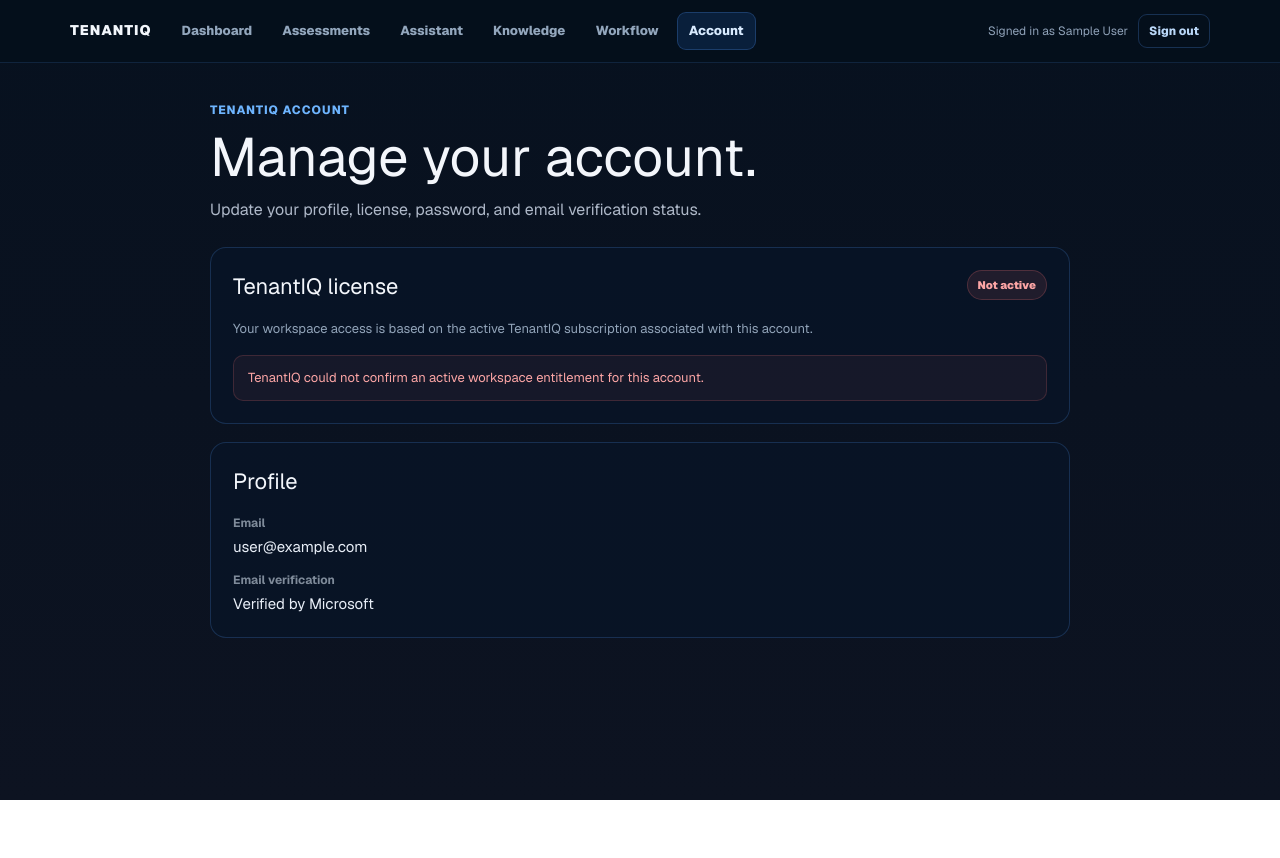
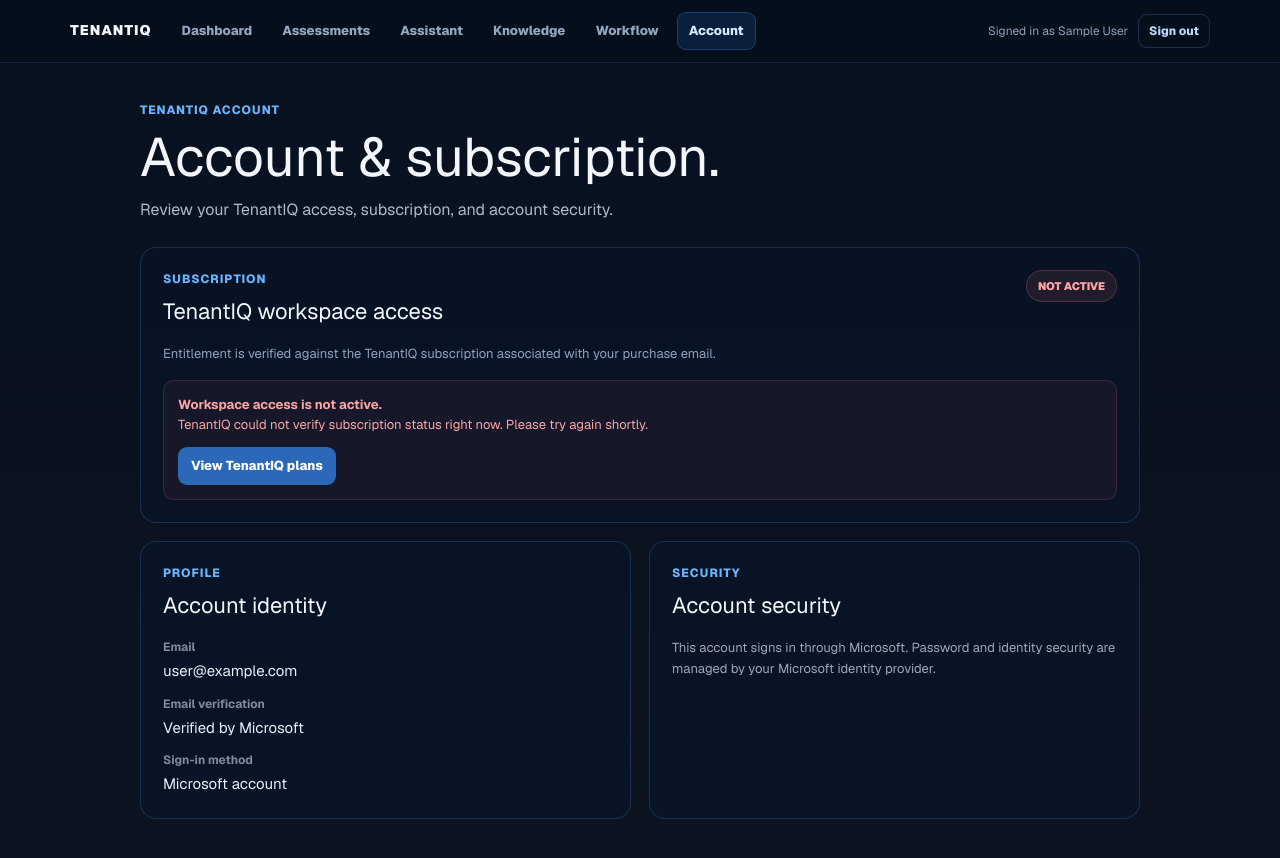
Before and after one commit to mbarsenas/TenantIQ-Web, a Next.js app: page /account in a window 1280 px wide. Shown: the top 858 px of the page. Before the commit the page ends 800 px from the top, so only its background shows below. Built offline with nearby package versions, Linux system fonts and the light colour scheme; no server answers; sample sign-in values are in the browser's storage.

Commit message:
Finish TenantIQ account and subscription experience

```diff
--- a/app/account/page.tsx
+++ b/app/account/page.tsx
@@ -5,11 +5,7 @@
 import { sendVerificationEmail } from '../../lib/tenantiq-email';
 import { getTenantIQEntitlement } from '../../lib/tenantiq-entitlement';
 
-export default async function AccountPage({
-  searchParams,
-}: {
-  searchParams: Promise<{ saved?: string; password?: string; verification?: string; error?: string }>;
-}) {
+export default async function AccountPage({ searchParams }: { searchParams: Promise<{ saved?: string; password?: string; verification?: string; error?: string }> }) {
   const session = await auth();
   if (!session?.user?.id) redirect('/signin');
 
@@ -22,8 +18,7 @@
     'use server';
     const sessionNow = await auth();
     if (!sessionNow?.user?.id?.startsWith('tenantiq:')) redirect('/signin');
-    const name = String(formData.get('name') || '').trim();
-    const ok = await updateUserName(sessionNow.user.id, name);
+    const ok = await updateUserName(sessionNow.user.id, String(formData.get('name') || '').trim());
     redirect(ok ? '/account?saved=1' : '/account?error=profile');
   }
 
@@ -52,27 +47,17 @@
     redirect('/account?verification=sent');
   }
 
-  const errorMessage =
-    params.error === 'match'
-      ? 'The new passwords do not match.'
-      : params.error === 'current'
-        ? 'Your current password is incorrect.'
-        : params.error === 'same'
-          ? 'Choose a password different from your current password.'
-          : params.error === 'weak'
-            ? 'Use at least 12 characters for your new password.'
-            : params.error
-              ? 'TenantIQ could not complete that account change.'
-              : null;
+  const errorMessage = params.error === 'match' ? 'The new passwords do not match.' : params.error === 'current' ? 'Your current password is incorrect.' : params.error === 'same' ? 'Choose a password different from your current password.' : params.error === 'weak' ? 'Use at least 12 characters for your new password.' : params.error ? 'TenantIQ could not complete that account change.' : null;
+  const purchaseEmail = user?.email || session.user.email || 'Not available';
 
   return (
     <main style={{ minHeight: '100vh', background: 'linear-gradient(180deg,#07111f 0%,#0d1321 100%)', color: '#f3f6fb' }}>
       <TenantIQAppNav active="account" />
-      <div style={{ width: 'min(900px,100%)', margin: '0 auto', padding: '38px 20px 60px' }}>
+      <div style={{ width: 'min(1040px,100%)', margin: '0 auto', padding: '38px 20px 60px' }}>
         <div style={{ marginBottom: 24 }}>
-          <div style={{ color: '#6eb5ff', fontSize: 12, fontWeight: 800, letterSpacing: '.08em', textTransform: 'uppercase' }}>TenantIQ account</div>
-          <h1 style={{ fontSize: 'clamp(34px,6vw,54px)', lineHeight: 1.05, margin: '10px 0 12px' }}>Manage your account.</h1>
-          <p style={{ color: '#aeb8c8', fontSize: 16, lineHeight: 1.6, margin: 0 }}>Update your profile, license, password, and email verification status.</p>
+          <div style={eyebrowStyle}>TenantIQ account</div>
+          <h1 style={{ fontSize: 'clamp(34px,6vw,54px)', lineHeight: 1.05, margin: '10px 0 12px' }}>Account & subscription.</h1>
+          <p style={{ color: '#aeb8c8', fontSize: 16, lineHeight: 1.6, margin: 0 }}>Review your TenantIQ access, subscription, and account security.</p>
         </div>
 
         {params.saved === '1' ? <Notice text="Profile updated." /> : null}
@@ -85,95 +70,90 @@
           <div style={cardStyle}>
             <div style={{ display: 'flex', justifyContent: 'space-between', gap: 16, alignItems: 'flex-start', flexWrap: 'wrap' }}>
               <div>
-                <h2 style={headingStyle}>TenantIQ license</h2>
-                <div style={{ color: '#91a3b8', fontSize: 13, lineHeight: 1.55 }}>Your workspace access is based on the active TenantIQ subscription associated with this account.</div>
+                <div style={eyebrowStyle}>Subscription</div>
+                <h2 style={{ ...headingStyle, marginTop: 7 }}>TenantIQ workspace access</h2>
+                <div style={{ color: '#91a3b8', fontSize: 13, lineHeight: 1.55 }}>Entitlement is verified against the TenantIQ subscription associated with your purchase email.</div>
               </div>
-              <span style={{ borderRadius: 999, padding: '6px 10px', fontSize: 11, fontWeight: 900, background: entitlement.entitled ? 'rgba(34,197,94,.12)' : 'rgba(248,113,113,.1)', color: entitlement.entitled ? '#86efac' : '#fca5a5', border: `1px solid ${entitlement.entitled ? 'rgba(34,197,94,.24)' : 'rgba(248,113,113,.22)'}` }}>{entitlement.entitled ? 'Active' : 'Not active'}</span>
+              <StatusBadge active={entitlement.entitled} />
             </div>
 
             {entitlement.entitled ? (
-              <div style={{ display: 'grid', gridTemplateColumns: 'repeat(auto-fit,minmax(180px,1fr))', gap: 14, marginTop: 18 }}>
+              <>
+                <div style={{ display: 'grid', gridTemplateColumns: 'repeat(auto-fit,minmax(190px,1fr))', gap: 14, marginTop: 18 }}>
                   <LicenseField label="Edition" value={entitlement.edition || 'TenantIQ'} />
-                <LicenseField label="Subscription status" value={entitlement.status || 'Active'} />
-                <LicenseField label="Licensed domain" value={entitlement.licensedDomain || 'Not specified'} />
+                  <LicenseField label="Subscription status" value={titleCase(entitlement.status || 'active')} />
+                  <LicenseField label="Purchase email" value={purchaseEmail} />
+                  <LicenseField label="Licensed domain" value={entitlement.licensedDomain || 'Not restricted'} />
                   <LicenseField label="Tenant allowance" value={entitlement.maxTenants ? `${entitlement.maxTenants} tenant${entitlement.maxTenants === '1' ? '' : 's'}` : 'Per subscription'} />
                   <LicenseField label="License expires" value={formatLicenseDate(entitlement.licenseExpiresAt)} />
-                <LicenseField label="License ID" value={entitlement.licenseId || 'Issued'} mono />
                 </div>
+                <div style={{ marginTop: 14, paddingTop: 14, borderTop: '1px solid rgba(86,160,255,.12)', color: '#748ba6', fontSize: 12, lineHeight: 1.6 }}>
+                  Subscription ID: <span style={monoStyle}>{maskIdentifier(entitlement.subscriptionId)}</span>{entitlement.licenseId ? <> &nbsp;·&nbsp; License ID: <span style={monoStyle}>{entitlement.licenseId}</span></> : null}
+                </div>
+              </>
             ) : (
-              <div style={{ marginTop: 16, border: '1px solid rgba(248,113,113,.18)', background: 'rgba(248,113,113,.06)', borderRadius: 10, padding: '12px 14px', color: '#fca5a5', fontSize: 13, lineHeight: 1.55 }}>
-                TenantIQ could not confirm an active workspace entitlement for this account.
+              <div style={{ marginTop: 16, border: '1px solid rgba(248,113,113,.18)', background: 'rgba(248,113,113,.06)', borderRadius: 10, padding: '14px', color: '#fca5a5', fontSize: 13, lineHeight: 1.55 }}>
+                <strong>Workspace access is not active.</strong><br />
+                {entitlementMessage(entitlement.reason)}
+                <div style={{ marginTop: 12 }}><a href="/pricing" style={primaryLinkStyle}>View TenantIQ plans</a></div>
               </div>
             )}
           </div>
 
+          <div style={{ display: 'grid', gridTemplateColumns: 'repeat(auto-fit,minmax(300px,1fr))', gap: 18 }}>
             <div style={cardStyle}>
-            <h2 style={headingStyle}>Profile</h2>
+              <div style={eyebrowStyle}>Profile</div>
+              <h2 style={{ ...headingStyle, marginTop: 7 }}>Account identity</h2>
               <div style={{ display: 'grid', gap: 12 }}>
-              <div><span style={labelStyle}>Email</span><div style={valueStyle}>{user?.email || session.user.email || 'Microsoft account'}</div></div>
-              <div><span style={labelStyle}>Email verification</span><div style={valueStyle}>{nativeAccount ? (user?.email_verified ? 'Verified' : 'Not verified') : 'Verified by Microsoft'}</div></div>
-              {user?.last_login_at ? <div><span style={labelStyle}>Last sign-in</span><div style={valueStyle}>{new Date(user.last_login_at).toLocaleString()}</div></div> : null}
+                <AccountField label="Email" value={purchaseEmail} />
+                <AccountField label="Email verification" value={nativeAccount ? (user?.email_verified ? 'Verified' : 'Not verified') : 'Verified by Microsoft'} />
+                <AccountField label="Sign-in method" value={nativeAccount ? 'TenantIQ account' : 'Microsoft account'} />
+                {user?.last_login_at ? <AccountField label="Last sign-in" value={new Date(user.last_login_at).toLocaleString()} /> : null}
               </div>
-            {nativeAccount ? (
-              <form action={updateProfile} style={{ display: 'grid', gap: 10, marginTop: 18 }}>
-                <label style={fieldLabelStyle}>Display name<input name="name" defaultValue={user?.name || session.user.name || ''} required style={inputStyle} /></label>
-                <button type="submit" style={primaryButtonStyle}>Save profile</button>
-              </form>
-            ) : null}
+              {nativeAccount ? <form action={updateProfile} style={{ display: 'grid', gap: 10, marginTop: 18 }}><label style={fieldLabelStyle}>Display name<input name="name" defaultValue={user?.name || session.user.name || ''} required style={inputStyle} /></label><button type="submit" style={primaryButtonStyle}>Save profile</button></form> : null}
             </div>
 
+            <div style={cardStyle}>
+              <div style={eyebrowStyle}>Security</div>
+              <h2 style={{ ...headingStyle, marginTop: 7 }}>Account security</h2>
               {nativeAccount ? (
-            <div style={cardStyle}>
-              <h2 style={headingStyle}>Change password</h2>
+                <>
+                  <div style={{ color: '#9ba8ba', fontSize: 13, lineHeight: 1.55, marginBottom: 16 }}>Password and email verification controls for your TenantIQ account.</div>
+                  {!user?.email_verified ? <form action={resendVerification} style={{ marginBottom: 18 }}><button type="submit" style={secondaryButtonStyle}>Resend verification email</button></form> : <div style={{ color: '#86efac', fontSize: 13, marginBottom: 18 }}>✓ Email address verified</div>}
                   <form action={changePassword} style={{ display: 'grid', gap: 12 }}>
                     <label style={fieldLabelStyle}>Current password<input name="currentPassword" type="password" autoComplete="current-password" required style={inputStyle} /></label>
                     <label style={fieldLabelStyle}>New password<input name="newPassword" type="password" autoComplete="new-password" minLength={12} required style={inputStyle} /></label>
                     <label style={fieldLabelStyle}>Confirm new password<input name="confirmPassword" type="password" autoComplete="new-password" minLength={12} required style={inputStyle} /></label>
-                <div style={{ color: '#748093', fontSize: 12 }}>Use at least 12 characters.</div>
+                    <div style={{ color: '#748093', fontSize: 12 }}>Minimum 12 characters.</div>
                     <button type="submit" style={primaryButtonStyle}>Change password</button>
                   </form>
+                </>
+              ) : <div style={{ color: '#9ba8ba', fontSize: 13, lineHeight: 1.6 }}>This account signs in through Microsoft. Password and identity security are managed by your Microsoft identity provider.</div>}
             </div>
-          ) : null}
-
-          {nativeAccount ? (
-            <div style={cardStyle}>
-              <h2 style={headingStyle}>Email verification</h2>
-              <p style={{ color: '#9ba8ba', lineHeight: 1.55, marginTop: 0 }}>{user?.email_verified ? 'Your TenantIQ email address is verified.' : 'Your email is not verified. Resend a verification link below.'}</p>
-              <form action={resendVerification}>
-                <button type="submit" disabled={Boolean(user?.email_verified)} style={{ ...secondaryButtonStyle, opacity: user?.email_verified ? .45 : 1, cursor: user?.email_verified ? 'not-allowed' : 'pointer' }}>Resend verification email</button>
-              </form>
           </div>
-          ) : null}
         </section>
       </div>
     </main>
   );
 }
 
-function LicenseField({ label, value, mono = false }: { label: string; value: string; mono?: boolean }) {
-  return (
-    <div style={{ border: '1px solid rgba(86,160,255,.12)', borderRadius: 10, padding: '12px 13px', background: 'rgba(4,14,27,.35)' }}>
-      <span style={labelStyle}>{label}</span>
-      <div style={{ ...valueStyle, fontFamily: mono ? 'ui-monospace,SFMono-Regular,Menlo,monospace' : undefined, wordBreak: 'break-word' }}>{value}</div>
-    </div>
-  );
-}
-
-function formatLicenseDate(value?: string) {
-  if (!value) return 'Per subscription';
-  const date = new Date(value);
-  return Number.isNaN(date.getTime()) ? value : date.toLocaleDateString();
-}
-
-function Notice({ text, error = false }: { text: string; error?: boolean }) {
-  return <div style={{ marginBottom: 18, border: `1px solid ${error ? 'rgba(248,113,113,.28)' : 'rgba(74,222,128,.25)'}`, background: error ? 'rgba(248,113,113,.08)' : 'rgba(74,222,128,.08)', color: error ? '#fca5a5' : '#86efac', borderRadius: 10, padding: '10px 12px', fontSize: 13 }}>{text}</div>;
-}
+function StatusBadge({ active }: { active: boolean }) { return <span style={{ borderRadius: 999, padding: '7px 11px', fontSize: 11, fontWeight: 900, background: active ? 'rgba(34,197,94,.12)' : 'rgba(248,113,113,.1)', color: active ? '#86efac' : '#fca5a5', border: `1px solid ${active ? 'rgba(34,197,94,.24)' : 'rgba(248,113,113,.22)'}` }}>{active ? 'ACTIVE' : 'NOT ACTIVE'}</span>; }
+function LicenseField({ label, value }: { label: string; value: string }) { return <div style={{ border: '1px solid rgba(86,160,255,.12)', borderRadius: 10, padding: '12px 13px', background: 'rgba(4,14,27,.35)' }}><span style={labelStyle}>{label}</span><div style={{ ...valueStyle, wordBreak: 'break-word' }}>{value}</div></div>; }
+function AccountField({ label, value }: { label: string; value: string }) { return <div><span style={labelStyle}>{label}</span><div style={valueStyle}>{value}</div></div>; }
+function formatLicenseDate(value?: string) { if (!value) return 'Renews with subscription'; const date = new Date(value); return Number.isNaN(date.getTime()) ? value : date.toLocaleDateString(); }
+function maskIdentifier(value?: string) { if (!value) return 'Available'; return value.length > 14 ? `${value.slice(0, 8)}…${value.slice(-4)}` : value; }
+function titleCase(value: string) { return value ? value.charAt(0).toUpperCase() + value.slice(1) : value; }
+function entitlementMessage(reason: string) { if (reason === 'no_purchase') return 'No TenantIQ purchase was found for this email address.'; if (reason === 'inactive') return 'The TenantIQ subscription associated with this account is not active.'; if (reason === 'not_fulfilled') return 'The subscription exists, but TenantIQ fulfillment has not completed yet.'; if (reason === 'stripe_unavailable') return 'TenantIQ could not verify subscription status right now. Please try again shortly.'; return 'TenantIQ could not confirm an active entitlement for this account.'; }
+function Notice({ text, error = false }: { text: string; error?: boolean }) { return <div style={{ marginBottom: 18, border: `1px solid ${error ? 'rgba(248,113,113,.28)' : 'rgba(74,222,128,.25)'}`, background: error ? 'rgba(248,113,113,.08)' : 'rgba(74,222,128,.08)', color: error ? '#fca5a5' : '#86efac', borderRadius: 10, padding: '10px 12px', fontSize: 13 }}>{text}</div>; }
 
 const cardStyle = { border: '1px solid rgba(86,160,255,.2)', borderRadius: 16, background: 'rgba(8,22,40,.68)', padding: 22 };
 const headingStyle = { margin: '0 0 16px', fontSize: 22 };
+const eyebrowStyle = { color: '#6eb5ff', fontSize: 12, fontWeight: 800, letterSpacing: '.08em', textTransform: 'uppercase' as const };
 const labelStyle = { display: 'block', color: '#7f8b9a', fontSize: 12, fontWeight: 700, marginBottom: 4 };
 const valueStyle = { color: '#e8eef7', fontSize: 15 };
+const monoStyle = { fontFamily: 'ui-monospace,SFMono-Regular,Menlo,monospace', color: '#91a3b8' };
 const fieldLabelStyle = { display: 'grid', gap: 6, color: '#cbd7e7', fontSize: 13, fontWeight: 700 };
 const inputStyle = { border: '1px solid rgba(86,160,255,.26)', borderRadius: 10, background: '#081425', color: '#f3f6fb', padding: '12px 13px', outline: 'none' };
 const primaryButtonStyle = { width: 'fit-content', border: 0, borderRadius: 10, padding: '11px 15px', fontSize: 14, fontWeight: 800, background: '#2b69b8', color: '#fff', cursor: 'pointer' };
-const secondaryButtonStyle = { border: '1px solid rgba(86,160,255,.28)', borderRadius: 10, padding: '11px 15px', fontSize: 14, fontWeight: 800, background: 'transparent', color: '#c8ddf7' };
+const secondaryButtonStyle = { border: '1px solid rgba(86,160,255,.28)', borderRadius: 10, padding: '11px 15px', fontSize: 14, fontWeight: 800, background: 'transparent', color: '#c8ddf7', cursor: 'pointer' };
+const primaryLinkStyle = { display: 'inline-block', borderRadius: 9, padding: '9px 13px', background: '#2b69b8', color: '#fff', textDecoration: 'none', fontWeight: 800 };
```
Lines whose indentation alone changed are shown as unchanged.
